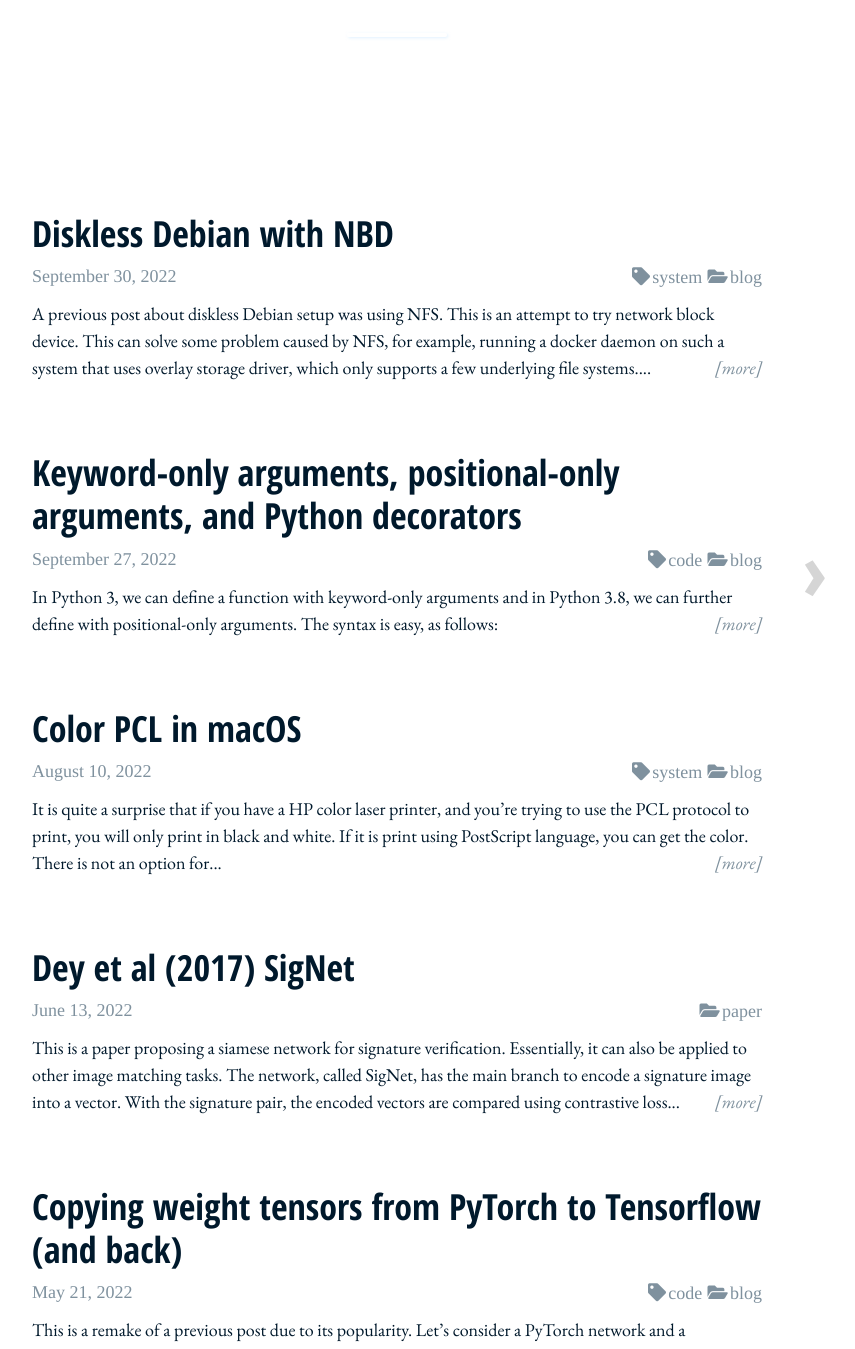
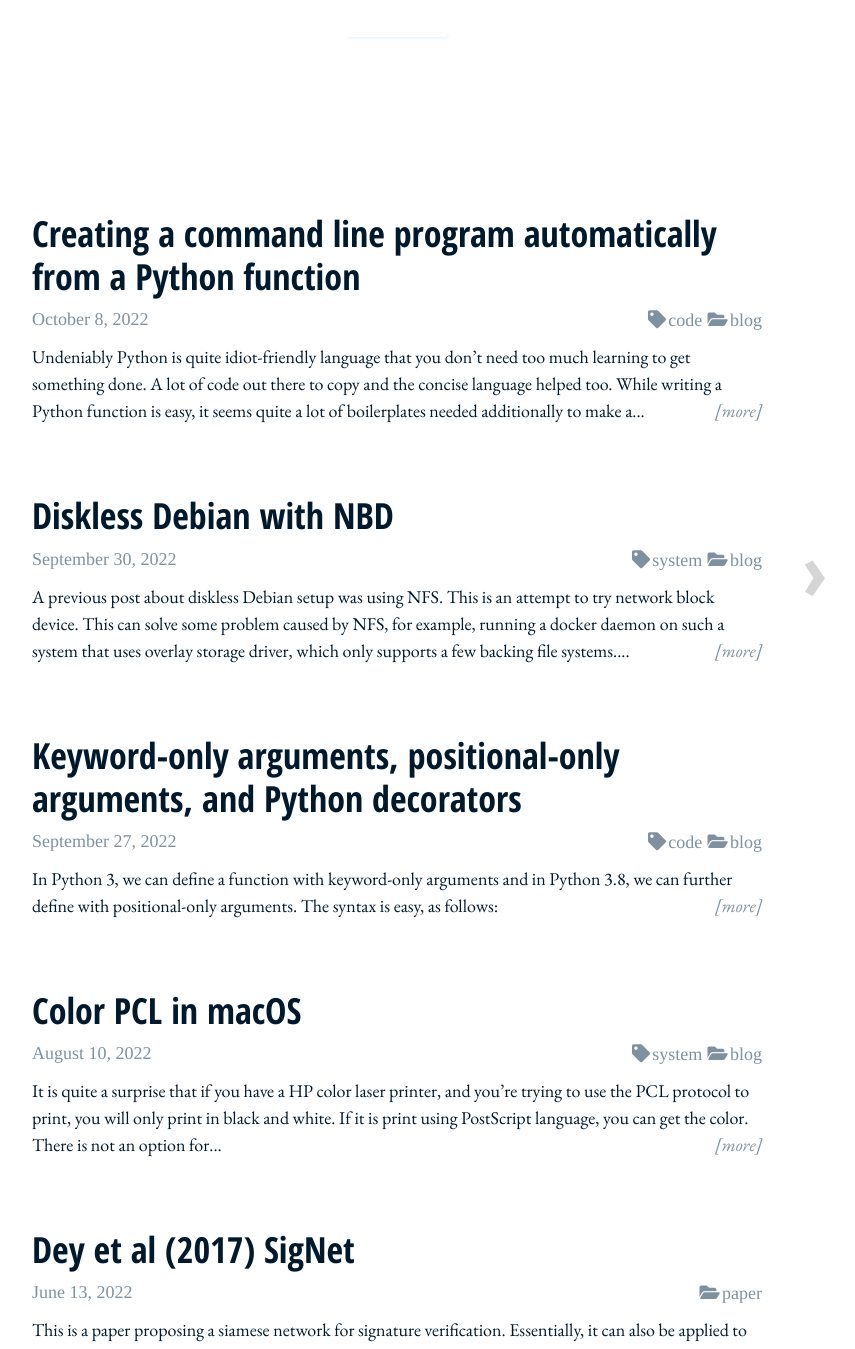
Before and after one commit to righthandabacus/righthandabacus.github.io, a Jekyll site: the page built from index.html, in a window 1280 px wide and 1400 px high, scrolled down 364 px, cut to the strip 51-1400 px from the top of the window. Shown: the whole strip, without its empty margins (243-1098 px from the left). Built offline with Jekyll 4.4.1, drawn with Linux system fonts in a browser that asks for light colours; nearby versions of some CDN libraries; some web fonts are replaced; the list of posts is cut into pages by our own code; some of the changed lines change nothing that is shown; some of the changed text lies outside the part shown.

Commit message:
new posts

````diff
--- a/_posts/2022-09-30-diskless.markdown
+++ b/_posts/2022-09-30-diskless.markdown
@@ -8,7 +8,7 @@ tags: system
 A previous post about [diskless Debian setup](/2021-08-07-diskless) was using
 NFS. This is an attempt to try network block device. This can solve some
 problem caused by NFS, for example, running a docker daemon on such a system
-that uses overlay storage driver, which only supports a few underlying file
+that uses overlay storage driver, which only supports a few backing file
 systems.
 
 Network block device is a block device over network. On the server side, a
--- /dev/null
+++ b/_posts/2022-10-08-autoargparse.markdown
@@ -0,0 +1,114 @@
+---
+layout: post
+title: Creating a command line program automatically from a Python function
+date: Sat, 08 Oct 2022 13:31:28 -0400
+tags: code
+category: blog
+highlightjs:
+  - python
+---
+
+Undeniably Python is quite idiot-friendly language that you don't need too much
+learning to get something done. A lot of code out there to copy and the concise
+language helped too. While writing a Python function is easy, it seems quite a
+lot of boilerplates needed additionally to make a command line tool. But it
+turns out, with a good coding style, something can be done.
+
+Python is object-oriented language. Everything in Python is an object,
+including functions. Since long time ago, we can extract the details of a
+function including its name, the arguments, and which argument has default
+value assigned.
+
+In the newer Python, we can add type hints to variables, as well as arguments
+to functions. While it is a hint, which does not affect the language execution,
+we can sort-of declaring what type we expect for an argument of a function.
+
+Also there are docstrings. It is the string put immediately inside the function
+which for consumption of documentation generation tools. I prefer to use the
+"Google style" docstring for saving screen real estate. The "numpy style"
+docstring, however, is more verbose and more robust.
+
+Assume we have a function declared with type hints, and carefully crafted
+docstring, like the following:
+
+```python
+def quadratic(a: float, b: float, c: float, x: float=None, give_roots: bool=False):
+    """Evaluating a quadratic polynomial and find its root
+    Parameters
+    ----------
+    a : float
+        Coefficient of x^2 term
+    b : float
+        Coefficient of x term
+    c : float
+        Coefficient of constant term
+    x : float, optional
+        Value that the quadratic polynomial should evaluate on
+    give_roots : bool, optional
+        If True, roots of the polynomial will be returned as well
+    Returns
+    -------
+    A dictionary containing the value of the polynomial evaluated (if provided)
+    as well as the roots
+    """
+    ret = {}
+    # evaluate polynomial
+    if x:
+        ret["value"] = ((a*x) + b)*x + c
+    # find roots
+    if give_roots:
+        det = b*b - 4*a*c
+        first = -b / (2*a)
+        if det < 0:
+            second = cmath.sqrt(det) / (2*a)
+        else:
+            second = math.sqrt(det) / (2*a)
+        ret["roots"] = [first + second, first - second]
+    return ret
+```
+
+And we want to be able to make a script that can be called using:
+
+    python quad.py -a 3 -b -2 -c 5 -x 0 --give_roots true
+
+This is possible to be done automatically. First, based on the function, we can
+read what are the arguments using `func.__code__.co_varnames` and whether the
+argument has any default assigned using `func.__defaults__`. Also we can read
+the type hints using `typing.get_type_hints(func)`. The docstring is a bit
+difficult because you need to parse its content. If its is nicely written
+following some style, the `docstring_parser` module is available for help.
+
+Now what's left is how we can build the `add_argument()` calls from an
+`ArgumentParser` object. Roughly it is about these:
+
+- the short form argument, e.g., `-g`
+- the long form argument, e.g., `--get_roots`
+- the help text for the argument
+- any defaults for it
+- is it a required argument
+- the type of the argument (so argparse will automatically give us the correct type instead of strings)
+
+We can make the long form the same as the functions argument: Usually the long
+form accepts wider range of identifiers such as containing a dash but any
+Python identifier can be an argument well. The short form can be derived from
+the long one.
+
+The help text is not part of the function but we can infer that from docstring.
+The `docstring_parser` module will produce an object for the docstring parsed,
+and we can check if the variable is mentioned in it.
+
+Telling if the argument has default need to be inferred from
+`func.__defaults__` if it is a non-keyword-only arguments or
+`func.__kwdefaults__` for keyword-only arguments. If a function takes an
+argument and no default is assigned, it is a required argument.
+
+The tricky part is the types of the arguments. Normally, the type hint will
+give you the type (e.g., when we specifies `a: float`). But when we have
+`x: float=None`, we are not going to see `float` as the type for `x` but
+`typing.Optional[float]` instead. We need to extract `float` from such, which
+we can get it from `typing.get_args()`.
+
+The full code is as in gist, below. Note that it does not catch all corner
+cases, such as more complex type hints (e.g., list of floats).
+
+<script src="https://gist.github.com/righthandabacus/2e548e65f479b819603163856468c9d5.js"></script>
````
